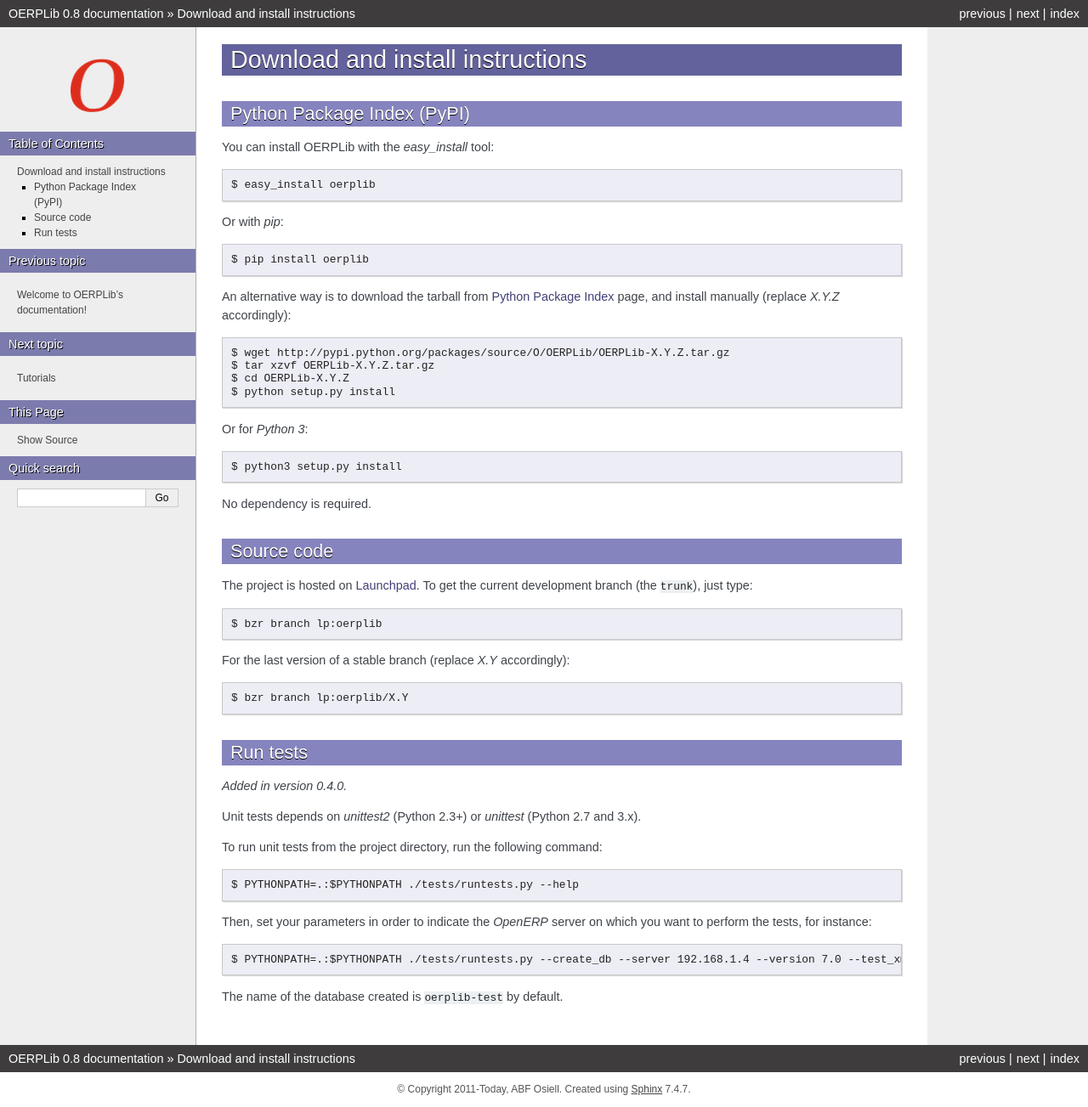
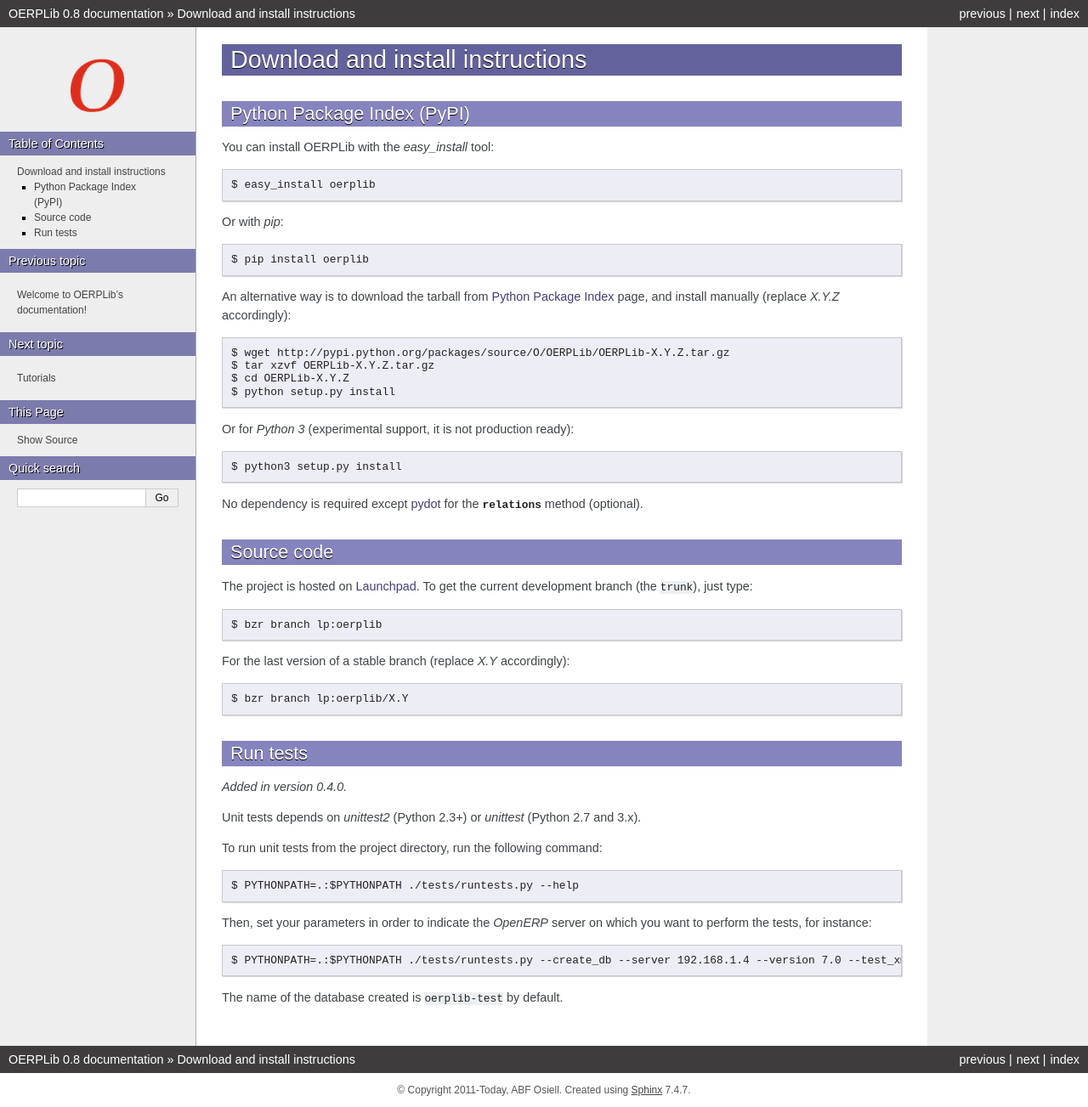
Before and after one commit to osiell/oerplib, a Sphinx documentation site: the page built from doc/source/download_install.rst, in a window 1280 px wide. Shown: the whole page at 85% size. Built offline with Sphinx 7.4.7, drawn with Linux system fonts in a browser that asks for light colours.

```diff
--- a/doc/source/download_install.rst
+++ b/doc/source/download_install.rst
@@ -23,11 +23,13 @@ and install manually (replace `X.Y.Z` accordingly)::
     $ cd OERPLib-X.Y.Z
     $ python setup.py install
 
-Or for `Python 3`::
+Or for `Python 3` (experimental support, it is not production ready)::
 
     $ python3 setup.py install
 
-No dependency is required.
+No dependency is required except `pydot <http://code.google.com/p/pydot/>`_ for
+the :func:`relations <oerplib.service.inspect.Inspect.relations>` method
+(optional).
 
 Source code
 -----------
```
Also changed, not shown: CHANGES.txt (+6 -3 lines), README.txt (+5 -2 lines), doc/source/index.rst (+5 -2 lines).
